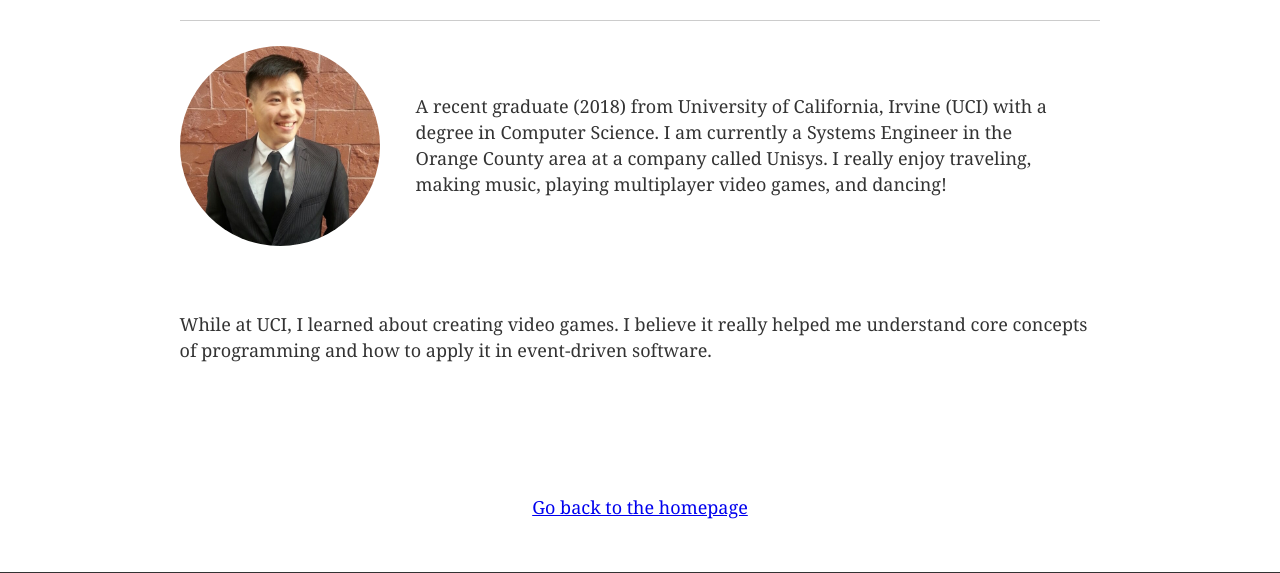
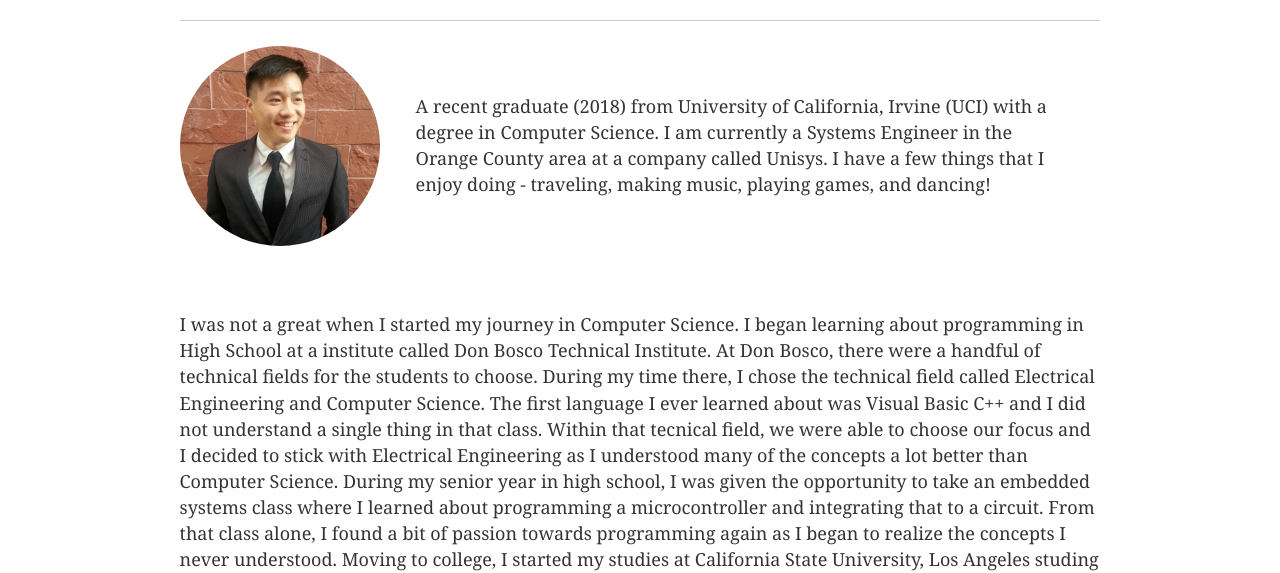
Before and after one commit to TheRamik/TheRamik.github.io, a Gatsby site: page /about-me in a window 1280 px wide. Shown: the part 235-808 px from the top of the page. Built offline with nearby package versions, Linux system fonts and the light colour scheme; Gatsby itself is replaced by a stand-in of ours.

Commit message:
Updating about-me to about being a programmer
About me needed more context.

```diff
--- a/src/pages/about-me.js
+++ b/src/pages/about-me.js
@@ -28,12 +28,40 @@ const AboutMe = ( {data} ) => (
     />
     <p className={aboutMeStyles.intro}>
       A recent graduate (2018) from University of California, Irvine (UCI) with a degree in Computer Science.
-      I am currently a Systems Engineer in the Orange County area at a company called Unisys. I really enjoy traveling,
-      making music, playing multiplayer video games, and dancing!
+      I am currently a Systems Engineer in the Orange County area at a company called Unisys. I have a few
+      things that I enjoy doing - traveling, making music, playing games, and dancing!
     </p>
     <br/><br/>
     <p>
-      While at UCI, I learned about creating video games. I believe it really helped me understand core concepts of
+      I was not a great when I started my journey in Computer Science. I began learning about programming
+      in High School at a institute called Don Bosco Technical Institute. At Don Bosco, there were a handful
+      of technical fields for the students to choose. During my time there, I chose the technical field
+      called Electrical Engineering and Computer Science. The first language I ever learned about was
+      Visual Basic C++ and I did not understand a single thing in that class. Within that tecnical field,
+      we were able to choose our focus and I decided to stick with Electrical Engineering as I understood
+      many of the concepts a lot better than Computer Science.
+
+      During my senior year in high school, I was given the opportunity to take an embedded systems class
+      where I learned about programming a microcontroller and integrating that to a circuit. From that class
+      alone, I found a bit of passion towards programming again as I began to realize the concepts I never
+      understood.
+
+      Moving to college, I started my studies at California State University, Los Angeles studing Electrical
+      Engineering. I took a lot of my general education classes there, but I also took all the Electrical
+      Engineering courses that I was able to take and had no trouble with them. I also tutored other colleagues
+      in my classes so that they could understand the concepts better. As I was assisting them, I felt like it
+      also helped me solidify my understandings on the topics. While at CSULA, I did not stop taking programming
+      courses. When I had an open slot available, I would take a programming class. A particular programming
+      course I enjoyed at CSULA was the Front-end development course. At the end of my second year, I was accepted
+      to transfer to University of California, Irvine. At UCI, I would switch my majors a several times, but
+      in the end I chose to stick with Computer Science.
+
+      While studing Computer Science at UCI, I've deepen my understanding of object oriented programming and how
+      to apply the fundamentals to my projects to make programming easier for me to understand. I believe the
+      greatest thing I've learned at UCI was the amount of algorithms there are and how abstract programming can be.
+      I was happy that there were application programming classes in algorithms where we can take a class on
+      implementing algorithms for a specific case. The class showed me how to create an algorithm and how to improve
+      on it by finding the most optimized use cases. I believe it really helped me understand core concepts of
       programming and how to apply it in event-driven software.
     </p>
   </Layout>
```
